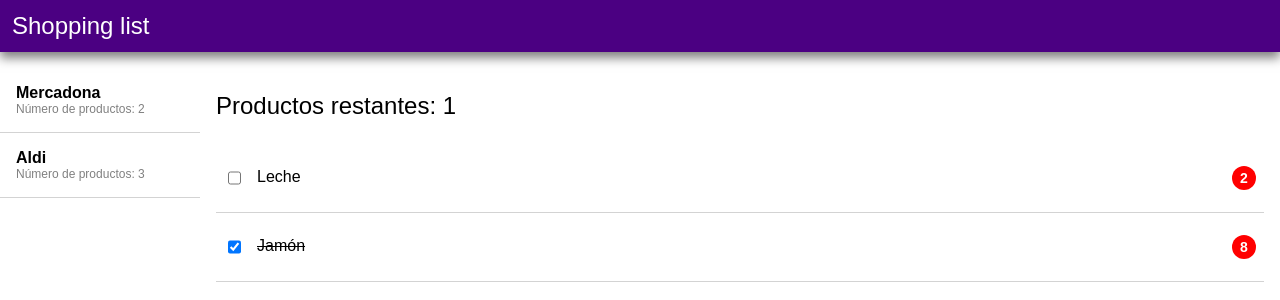
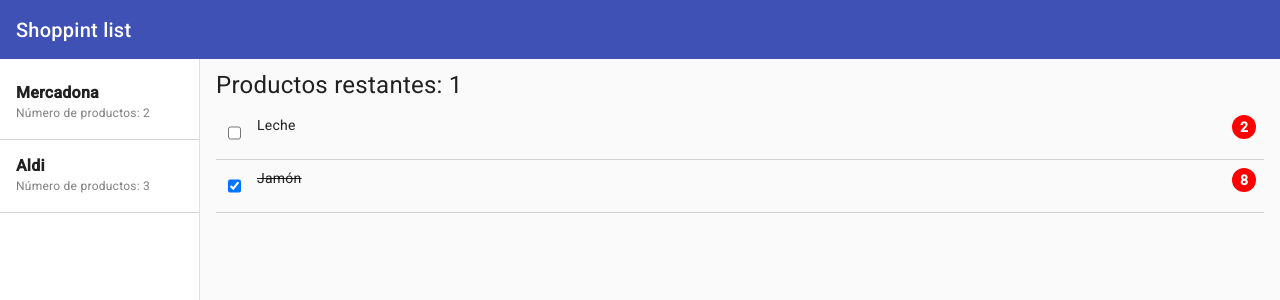
Before and after one commit to gerardoparrajc/proyecto-shopping-list, an Angular app: page / in a window 1280 px wide. Shown: the top 300 px of the page. Built offline with nearby package versions, Linux system fonts and the light colour scheme.

Commit message:
Añadido Angular Material.
Añadido Schematic navigation al componente AppComponent

```diff
--- a/angular.json
+++ b/angular.json
@@ -30,6 +30,7 @@
               "src/assets"
             ],
             "styles": [
+              "@angular/material/prebuilt-themes/indigo-pink.css",
               "src/styles.scss"
             ],
             "scripts": []
@@ -93,6 +94,7 @@
               "src/assets"
             ],
             "styles": [
+              "@angular/material/prebuilt-themes/indigo-pink.css",
               "src/styles.scss"
             ],
             "scripts": []
--- a/package.json
+++ b/package.json
@@ -11,10 +11,12 @@
   "private": true,
   "dependencies": {
     "@angular/animations": "^15.0.0",
+    "@angular/cdk": "^15.0.3",
     "@angular/common": "^15.0.0",
     "@angular/compiler": "^15.0.0",
     "@angular/core": "^15.0.0",
     "@angular/forms": "^15.0.0",
+    "@angular/material": "^15.0.3",
     "@angular/platform-browser": "^15.0.0",
     "@angular/platform-browser-dynamic": "^15.0.0",
     "@angular/router": "^15.0.0",
--- a/src/app/app.component.html
+++ b/src/app/app.component.html
@@ -1,13 +1,25 @@
-<div class="toolbar">
-  <h1>Shopping list</h1>
-</div>
+<mat-toolbar color="primary">
+  <button
+    type="button"
+    aria-label="Toggle sidenav"
+    mat-icon-button
+    (click)="drawer.toggle()"
+    *ngIf="isHandset$ | async">
+    <mat-icon aria-label="Side nav toggle icon">menu</mat-icon>
+  </button>
+  <span>Shoppint list</span>
+</mat-toolbar>
 
-<div class="body">
-  <div class="sidebar">
-    <app-listas-compra [listas]="datos" [seleccionada]="listaActiva" (listaSeleccionada)="seleccionarLista($event)"></app-listas-compra>
-  </div>
-
-  <div class="content">
+<mat-sidenav-container class="sidenav-container">
+  <mat-sidenav #drawer class="sidenav"
+      [attr.role]="(isHandset$ | async) ? 'dialog' : 'navigation'"
+      [mode]="(isHandset$ | async) ? 'over' : 'side'"
+      [opened]="(isHandset$ | async) === false">
+    <mat-nav-list>
+      <app-listas-compra [listas]="datos" [seleccionada]="listaActiva" (listaSeleccionada)="seleccionarLista($event)"></app-listas-compra>
+    </mat-nav-list>
+  </mat-sidenav>
+  <mat-sidenav-content>
     <app-productos [listaProductos]="getProductos(listaActiva)"></app-productos>
-  </div>
-</div>
+  </mat-sidenav-content>
+</mat-sidenav-container>
--- a/src/app/app.component.scss
+++ b/src/app/app.component.scss
@@ -1,26 +1,23 @@
-.toolbar {
-  background-color: indigo;
-  color: white;
-  padding: 12px;
-  box-shadow: 0 6px 10px rgb(0 0 0 / 50%);
-
-  h1 {
-    margin: 0;
-    font-size: 24px;
-    font-weight: 300;
-  }
+:host {
+  display: flex;
+  flex-direction: column;
+  height: 100%;
 }
 
-.body {
-  display: flex;
+.sidenav-container {
+  height: 100%;
+}
 
-  .sidebar {
-    min-width: 200px;
-    padding-top: 16px;
-  }
+.sidenav {
+  width: 200px;
+}
 
-  .content {
+.mat-toolbar.mat-primary {
+  position: sticky;
+  top: 0;
+  z-index: 2;
+}
+
+.mat-sidenav-content {
     padding: 16px;
-    width: 100%;
-  }
 }
--- a/src/app/app.component.ts
+++ b/src/app/app.component.ts
@@ -1,4 +1,6 @@
+import { BreakpointObserver, Breakpoints } from '@angular/cdk/layout';
 import { Component } from '@angular/core';
+import { map, Observable, shareReplay } from 'rxjs';
 import { Producto } from './models/producto';
 
 @Component({
@@ -48,6 +50,14 @@
   }];
   public listaActiva = 1;
 
+  isHandset$: Observable<boolean> = this.breakpointObserver.observe(Breakpoints.Handset)
+    .pipe(
+      map(result => result.matches),
+      shareReplay()
+    );
+
+  constructor(private breakpointObserver: BreakpointObserver) {}
+
   seleccionarLista(id: number) {
     this.listaActiva = id;
   }
--- a/src/index.html
+++ b/src/index.html
@@ -6,8 +6,11 @@
   <base href="/">
   <meta name="viewport" content="width=device-width, initial-scale=1">
   <link rel="icon" type="image/x-icon" href="favicon.ico">
+  <link rel="preconnect" href="https://fonts.gstatic.com">
+  <link href="https://fonts.googleapis.com/css2?family=Roboto:wght@300;400;500&display=swap" rel="stylesheet">
+  <link href="https://fonts.googleapis.com/icon?family=Material+Icons" rel="stylesheet">
 </head>
-<body>
+<body class="mat-typography">
   <app-root></app-root>
 </body>
 </html>
--- a/src/styles.scss
+++ b/src/styles.scss
@@ -9,3 +9,6 @@
 .spacer {
   flex: 1 1 auto;
 }
+
+html, body { height: 100%; }
+body { margin: 0; font-family: Roboto, "Helvetica Neue", sans-serif; }
```
Also changed, not shown: src/app/app.module.ts (+15 -1 lines), 1 other file (tests, documents, lock files or other folders).
